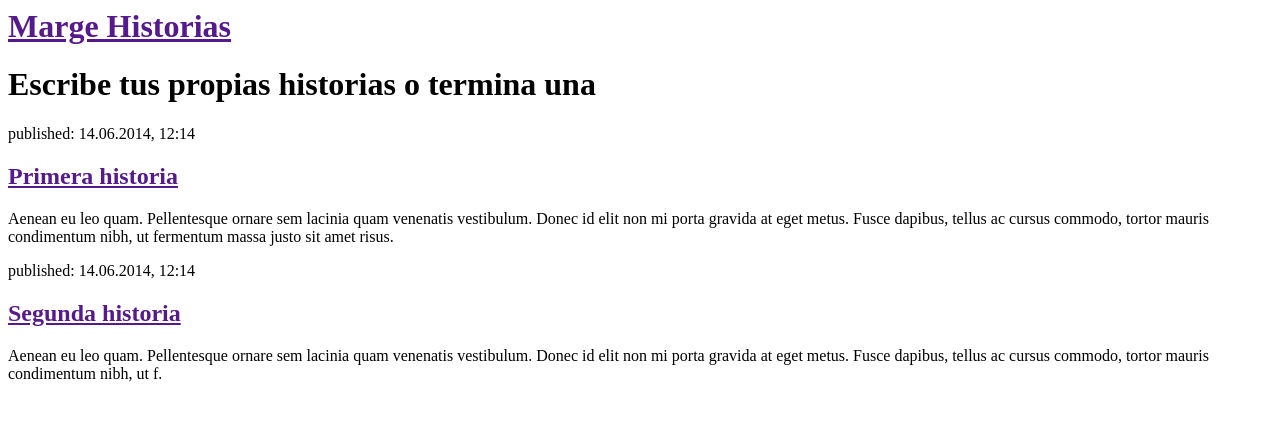
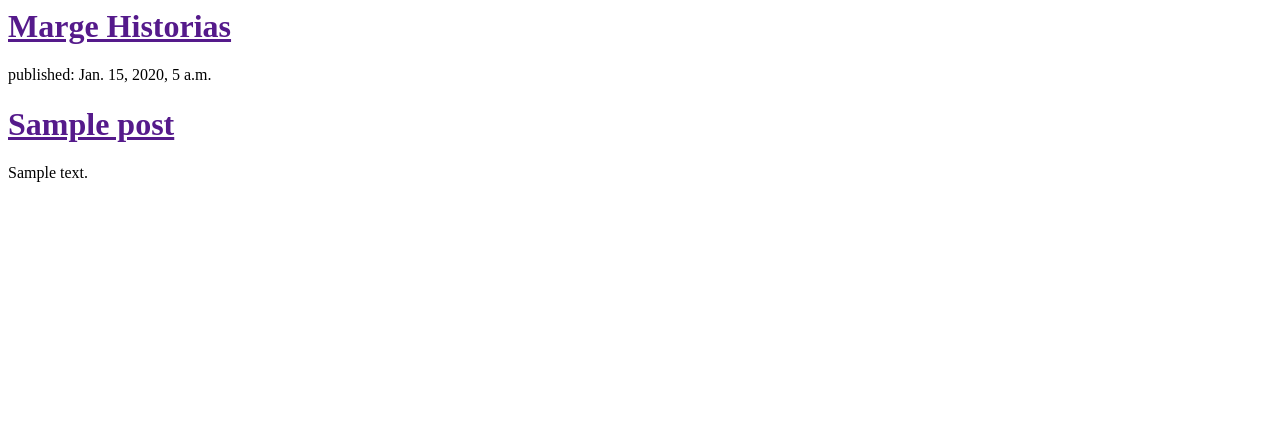
Before and after one commit to mrdealba15/my-first-blog, a Django app: template blog/templates/blog/post_list.html in a window 1280 px wide. Shown: the top 421 px of the page. Run offline with Django 3.2, Linux system fonts and the light colour scheme; the template is opened without the code that fills it: values that come from a table or form of the project are taken from there, others are empty; tables that the repository leaves empty hold one stand-in row (values such as "Sample post").

Commit message:
Modified templates to display posts from database.

```diff
--- a/blog/templates/blog/post_list.html
+++ b/blog/templates/blog/post_list.html
@@ -6,18 +6,12 @@
         <div>
             <h1><a href="">Marge Historias</a></h1>
         </div>
-
+        {%for post in posts%}
         <div>
-        	<h1>Escribe tus propias historias o termina una</h1>
-            <p>published: 14.06.2014, 12:14</p>
-            <h2><a href="">Primera historia</a></h2>
-            <p>Aenean eu leo quam. Pellentesque ornare sem lacinia quam venenatis vestibulum. Donec id elit non mi porta gravida at eget metus. Fusce dapibus, tellus ac cursus commodo, tortor mauris condimentum nibh, ut fermentum massa justo sit amet risus.</p>
+        	<p>published: {{post.published_date}}</p>
+        	<h1><a href="">{{post.title}}</a></h1>
+        	<p>{{post.text|linebreaksbr}}</p>
         </div>
-
-        <div>
-            <p>published: 14.06.2014, 12:14</p>
-            <h2><a href="">Segunda historia</a></h2>
-            <p>Aenean eu leo quam. Pellentesque ornare sem lacinia quam venenatis vestibulum. Donec id elit non mi porta gravida at eget metus. Fusce dapibus, tellus ac cursus commodo, tortor mauris condimentum nibh, ut f.</p>
-        </div>
+        {% endfor %}
     </body>
 </html>
--- a/blog/views.py
+++ b/blog/views.py
@@ -1,4 +1,7 @@
 from django.shortcuts import render
+from django.utils import timezone
+from .models import Post
 
 def post_list(request):
-	return render(request, 'blog/post_list.html')
+	posts=Post.objects.filter(published_date__lte=timezone.now()).order_by('published_date')
+	return render(request, 'blog/post_list.html',{'posts': posts})
```
